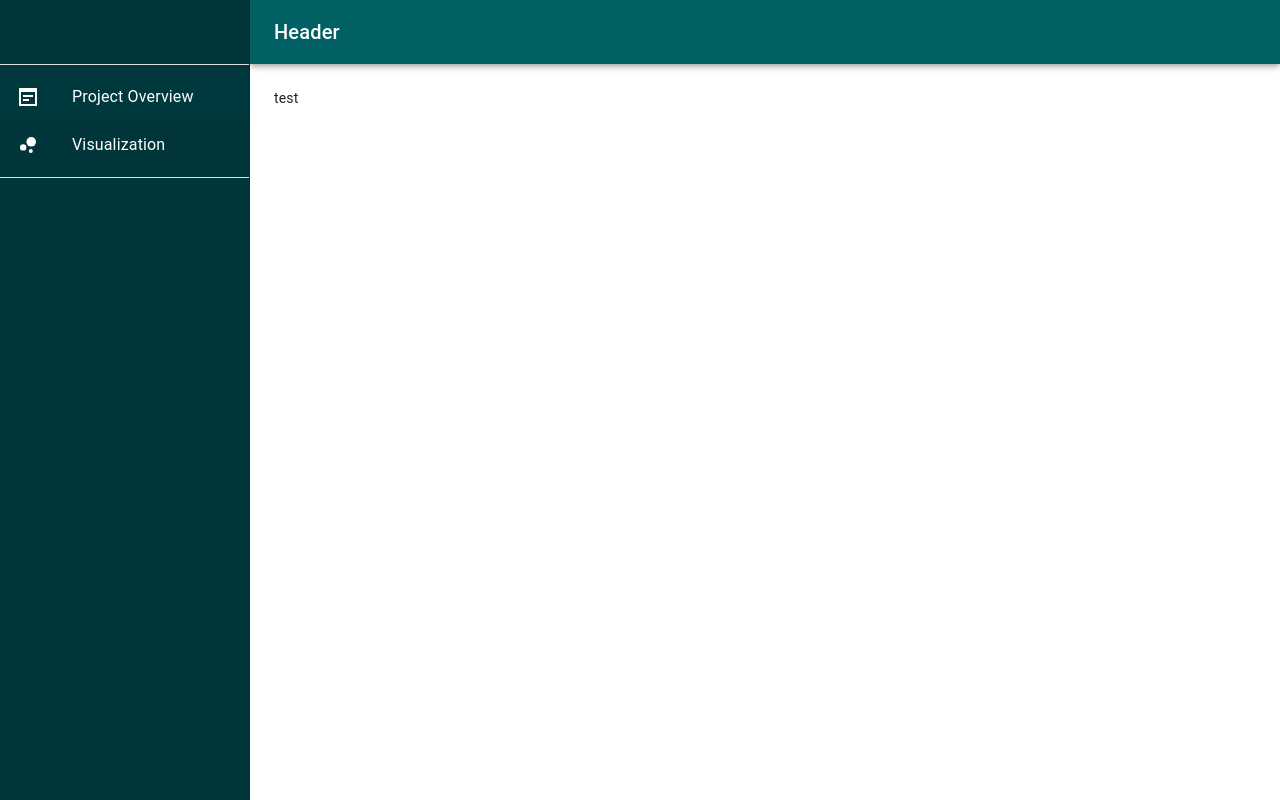
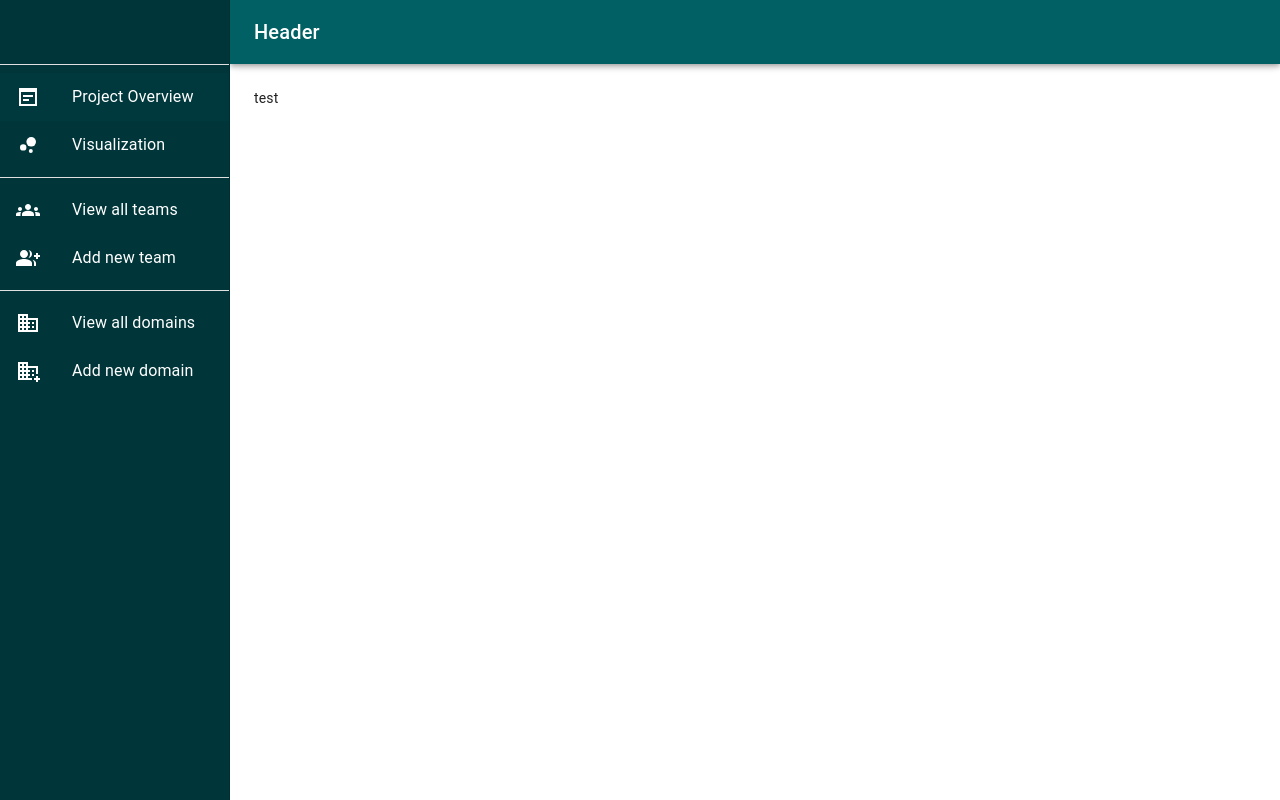
Before and after one commit to feenkind/team-topologies-management, a React (Create React App) app in the folder frontend/: page / in a window 1280 px wide. Built offline with nearby package versions, Linux system fonts and the light colour scheme.

Commit message:
Add sidebar navigation items and types

```diff
--- a/frontend/src/components/Layout.tsx
+++ b/frontend/src/components/Layout.tsx
@@ -3,10 +3,11 @@ import { AppBar, Box, Drawer, IconButton, Toolbar } from '@mui/material';
 import Sidebar from './Sidebar';
 import Header from './Header';
 import MenuIcon from '@mui/icons-material/Menu';
+import { sidebarMenuItems } from '../constants/navItems';
 
 interface ILayoutProps {
   activeHeaderMenuItem?: string;
-  activeSidebarMenuItem?: string;
+  activeSidebarMenuItem?: sidebarMenuItems;
   children: React.ReactNode;
 }
 
@@ -15,7 +16,7 @@ const Layout: React.FC<ILayoutProps> = ({
   activeSidebarMenuItem,
   children,
 }: ILayoutProps) => {
-  const drawerWidth = '250';
+  const drawerWidth = '230';
   const [mobileOpen, setMobileOpen] = React.useState(false);
 
   const handleDrawerToggle = () => {
@@ -71,7 +72,7 @@ const Layout: React.FC<ILayoutProps> = ({
             },
           }}
         >
-          <Sidebar />
+          <Sidebar activeMenuItem={activeSidebarMenuItem} />
         </Drawer>
         <Drawer
           variant="permanent"
@@ -90,7 +91,7 @@ const Layout: React.FC<ILayoutProps> = ({
             },
           }}
         >
-          <Sidebar />
+          <Sidebar activeMenuItem={activeSidebarMenuItem} />
         </Drawer>
       </Box>
 
--- a/frontend/src/components/Sidebar.tsx
+++ b/frontend/src/components/Sidebar.tsx
@@ -10,10 +10,36 @@ import {
 } from '@mui/material';
 import WysiwygSharpIcon from '@mui/icons-material/WysiwygSharp';
 import BubbleChartSharpIcon from '@mui/icons-material/BubbleChartSharp';
+import GroupsSharpIcon from '@mui/icons-material/GroupsSharp';
+import GroupAddSharpIcon from '@mui/icons-material/GroupAddSharp';
+import DomainSharpIcon from '@mui/icons-material/DomainSharp';
+import DomainAddSharpIcon from '@mui/icons-material/DomainAddSharp';
+import { sidebarMenuItemLabels, sidebarMenuItems } from '../constants/navItems';
 
 interface ISidebarProps {
-  activeMenuItem?: string;
+  activeMenuItem?: sidebarMenuItems;
 }
+
+const MenuItem = ({
+  icon,
+  label,
+  selected,
+}: {
+  icon: React.ReactNode;
+  label: string;
+  selected: boolean;
+}) => {
+  return (
+    <ListItem disablePadding>
+      <ListItemButton selected={selected}>
+        <ListItemIcon sx={{ color: 'primary.contrastText' }}>
+          {icon}
+        </ListItemIcon>
+        <ListItemText primary={label} />
+      </ListItemButton>
+    </ListItem>
+  );
+};
 
 const Sidebar: React.FC<ISidebarProps> = ({
   activeMenuItem,
@@ -23,24 +49,43 @@ const Sidebar: React.FC<ISidebarProps> = ({
       <Toolbar />
       <Divider sx={{ backgroundColor: 'primary.contrastText' }} />
       <List>
-        <ListItem disablePadding>
-          <ListItemButton selected={true}>
-            <ListItemIcon sx={{ color: 'primary.contrastText' }}>
-              <WysiwygSharpIcon />
-            </ListItemIcon>
-            <ListItemText primary="Project Overview" />
-          </ListItemButton>
-        </ListItem>
-        <ListItem disablePadding>
-          <ListItemButton>
-            <ListItemIcon sx={{ color: 'primary.contrastText' }}>
-              <BubbleChartSharpIcon />
-            </ListItemIcon>
-            <ListItemText primary="Visualization" />
-          </ListItemButton>
-        </ListItem>
+        <MenuItem
+          icon={<WysiwygSharpIcon />}
+          label={sidebarMenuItemLabels[sidebarMenuItems.OVERVIEW]}
+          selected={activeMenuItem === sidebarMenuItems.OVERVIEW}
+        />
+        <MenuItem
+          icon={<BubbleChartSharpIcon />}
+          label={sidebarMenuItemLabels[sidebarMenuItems.VISUALIZATION]}
+          selected={activeMenuItem === sidebarMenuItems.VISUALIZATION}
+        />
       </List>
       <Divider sx={{ backgroundColor: 'primary.contrastText' }} />
+      <List>
+        <MenuItem
+          icon={<GroupsSharpIcon />}
+          label={sidebarMenuItemLabels[sidebarMenuItems.VIEW_TEAMS]}
+          selected={activeMenuItem === sidebarMenuItems.VIEW_TEAMS}
+        />
+        <MenuItem
+          icon={<GroupAddSharpIcon />}
+          label={sidebarMenuItemLabels[sidebarMenuItems.ADD_TEAM]}
+          selected={activeMenuItem === sidebarMenuItems.ADD_TEAM}
+        />
+      </List>
+      <Divider sx={{ backgroundColor: 'primary.contrastText' }} />
+      <List>
+        <MenuItem
+          icon={<DomainSharpIcon />}
+          label={sidebarMenuItemLabels[sidebarMenuItems.VIEW_DOMAINS]}
+          selected={activeMenuItem === sidebarMenuItems.VIEW_DOMAINS}
+        />
+        <MenuItem
+          icon={<DomainAddSharpIcon />}
+          label={sidebarMenuItemLabels[sidebarMenuItems.ADD_DOMAIN]}
+          selected={activeMenuItem === sidebarMenuItems.ADD_DOMAIN}
+        />
+      </List>
     </>
   );
 };
--- /dev/null
+++ b/frontend/src/constants/navItems.ts
@@ -0,0 +1,17 @@
+export enum sidebarMenuItems {
+  OVERVIEW = 'overview',
+  VISUALIZATION = 'visualization',
+  VIEW_TEAMS = 'view teams',
+  ADD_TEAM = 'add team',
+  VIEW_DOMAINS = 'view domains',
+  ADD_DOMAIN = 'add domain',
+}
+
+export const sidebarMenuItemLabels = {
+  [sidebarMenuItems.OVERVIEW]: 'Project Overview',
+  [sidebarMenuItems.VISUALIZATION]: 'Visualization',
+  [sidebarMenuItems.VIEW_TEAMS]: 'View all teams',
+  [sidebarMenuItems.ADD_TEAM]: 'Add new team',
+  [sidebarMenuItems.VIEW_DOMAINS]: 'View all domains',
+  [sidebarMenuItems.ADD_DOMAIN]: 'Add new domain',
+};
--- a/frontend/src/container/Dashboard/index.tsx
+++ b/frontend/src/container/Dashboard/index.tsx
@@ -1,10 +1,14 @@
 import * as React from 'react';
 import Layout from '../../components/Layout';
 import { Typography } from '@mui/material';
+import { sidebarMenuItems } from '../../constants/navItems';
 
 const Dashboard: React.FC = () => {
   return (
-    <Layout activeSidebarMenuItem="dashboard" activeHeaderMenuItem="overview">
+    <Layout
+      activeSidebarMenuItem={sidebarMenuItems.OVERVIEW}
+      activeHeaderMenuItem={sidebarMenuItems.OVERVIEW}
+    >
       <Typography variant="body2" component="div">
         test
       </Typography>
```
